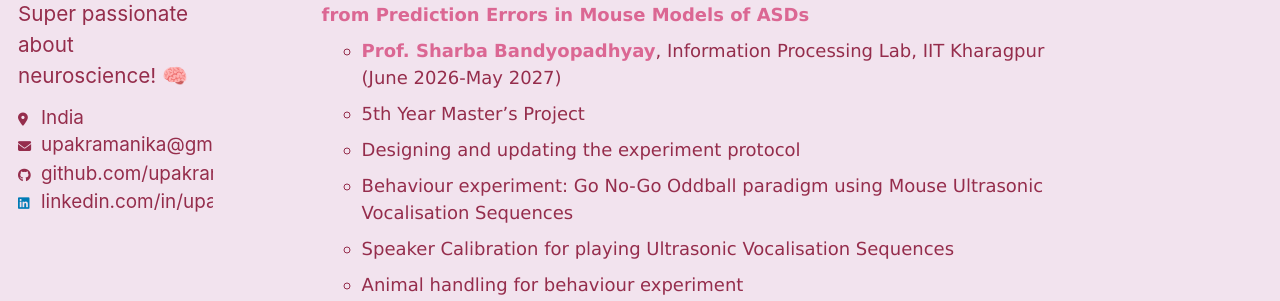
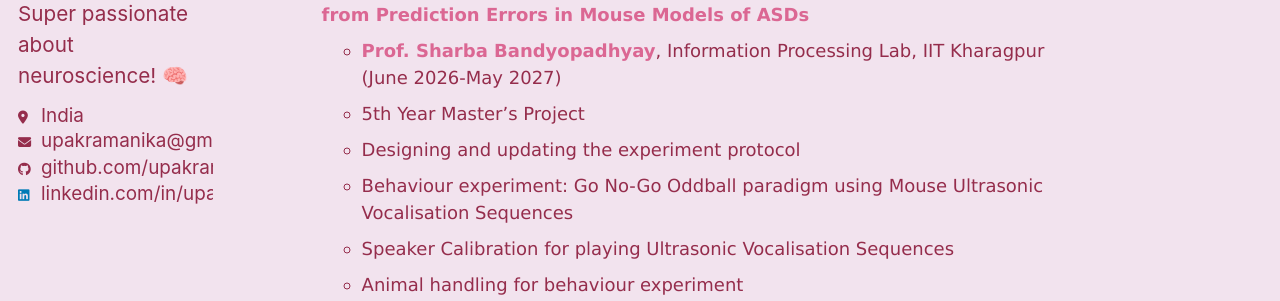
Before and after one commit to upakramanika/upakramanika.github.io, a Jekyll site: the page built from _pages/about.md, in a window 1280 px wide. Shown: the part 397-698 px from the top of the page. Built offline with Jekyll 4.4.1, drawn with Linux system fonts in a browser that asks for light colours; a style sheet for code colours, icons or effects is not loaded.

Commit message:
Update _base.scss

```diff
--- a/_sass/layout/_base.scss
+++ b/_sass/layout/_base.scss
@@ -421,8 +421,8 @@ h3.author__name,
 .sidebar .author__urls a,
 .author__urls.social-icons li,
 .author__urls.social-icons a {
-  font-size: 0.3rem;
-  line-height: 0.7;
+  font-size: 0.2rem;
+  line-height: 0.5;
 }
 
 .author__urls-wrapper i,
```
